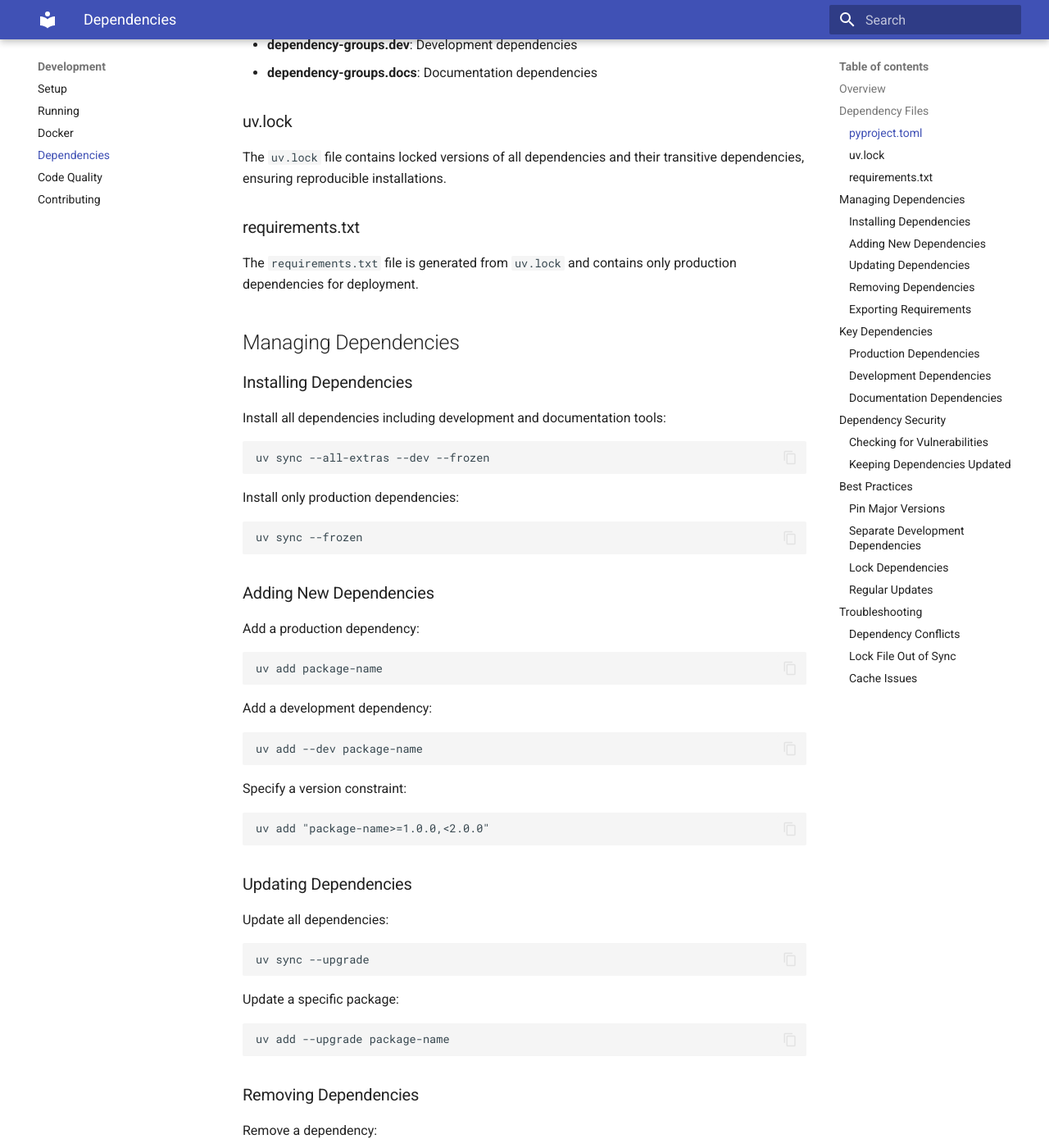
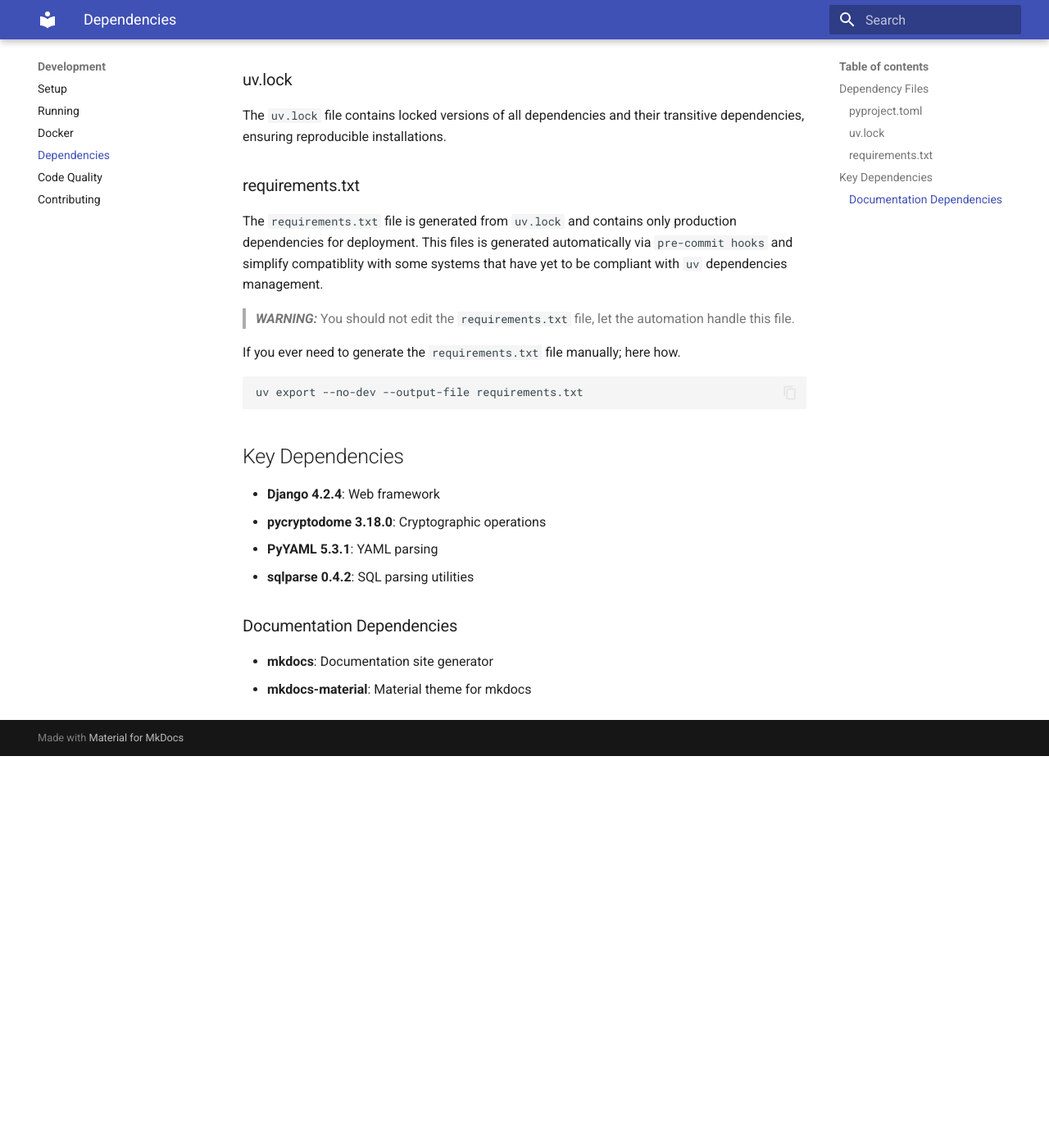
Before and after one commit to mighty-muffin/insecure-banking, an MkDocs documentation site: the page built from docs/development/dependencies.md, in a window 1280 px wide and 1400 px high, scrolled down 500 px. Shown: the whole window at 82% size. Built offline with MkDocs 1.6.1 and Material for MkDocs 9.7.7, drawn with Linux system fonts in a browser that asks for light colours; after the commit the page ends 1422 px from its top, so only the background shows below that; some of the changed text lies outside the part shown.

Commit message:
docs: rework the whole things

````diff
--- a/docs/development/dependencies.md
+++ b/docs/development/dependencies.md
@@ -1,6 +1,4 @@
 # Dependency Management
-
-## Overview
 
 This project uses `uv` for Python package management and dependency resolution. Dependencies are defined in `pyproject.toml` and locked in `uv.lock`.
 
@@ -20,69 +18,11 @@
 
 ### requirements.txt
 
-The `requirements.txt` file is generated from `uv.lock` and contains only production dependencies for deployment.
+The `requirements.txt` file is generated from `uv.lock` and contains only production dependencies for deployment.  This files is generated automatically via `pre-commit hooks` and simplify compatiblity with some systems that have yet to be compliant with `uv` dependencies management.
 
-## Managing Dependencies
+> **_WARNING:_**  You should not edit the `requirements.txt` file, let the automation handle this file.
 
-### Installing Dependencies
-
-Install all dependencies including development and documentation tools:
-
-```bash
-uv sync --all-extras --dev --frozen
-```
-
-Install only production dependencies:
-
-```bash
-uv sync --frozen
-```
-
-### Adding New Dependencies
-
-Add a production dependency:
-
-```bash
-uv add package-name
-```
-
-Add a development dependency:
-
-```bash
-uv add --dev package-name
-```
-
-Specify a version constraint:
-
-```bash
-uv add "package-name>=1.0.0,<2.0.0"
-```
-
-### Updating Dependencies
-
-Update all dependencies:
-
-```bash
-uv sync --upgrade
-```
-
-Update a specific package:
-
-```bash
-uv add --upgrade package-name
-```
-
-### Removing Dependencies
-
-Remove a dependency:
-
-```bash
-uv remove package-name
-```
-
-### Exporting Requirements
-
-Export production dependencies to requirements.txt:
+If you ever need to generate the `requirements.txt` file manually; here how.
 
 ```bash
 uv export --no-dev --output-file requirements.txt
@@ -90,89 +30,12 @@
 
 ## Key Dependencies
 
-### Production Dependencies
-
 - **Django 4.2.4**: Web framework
 - **pycryptodome 3.18.0**: Cryptographic operations
 - **PyYAML 5.3.1**: YAML parsing
 - **sqlparse 0.4.2**: SQL parsing utilities
 
-### Development Dependencies
-
-- **pytest**: Testing framework
-- **pytest-django**: Django testing support
-- **pytest-cov**: Coverage reporting
-- **pytest-playwright**: Browser automation for E2E tests
-- **ruff**: Fast Python linter and formatter
-- **bandit**: Security linter
-- **pre-commit**: Git hooks for code quality
-
 ### Documentation Dependencies
 
 - **mkdocs**: Documentation site generator
 - **mkdocs-material**: Material theme for mkdocs
-
-## Dependency Security
-
-### Checking for Vulnerabilities
-
-Check dependencies for known security vulnerabilities using available security tools.
-
-### Keeping Dependencies Updated
-
-Regularly update dependencies to receive security patches:
-
-1. Review changelogs for breaking changes
-2. Run `uv sync --upgrade`
-3. Run the test suite to verify compatibility
-4. Commit the updated lockfile
-
-## Best Practices
-
-### Pin Major Versions
-
-Use version constraints to prevent breaking changes:
-
-```toml
-dependencies = [
-    "django>=4.2.0,<5.0.0",
-]
-```
-
-### Separate Development Dependencies
-
-Keep development dependencies separate from production dependencies to minimize deployment size.
-
-### Lock Dependencies
-
-Always commit `uv.lock` to ensure all team members use identical dependency versions.
-
-### Regular Updates
-
-Schedule regular dependency updates to stay current with security patches.
-
-## Troubleshooting
-
-### Dependency Conflicts
-
-If you encounter dependency conflicts:
-
-1. Review the error message to identify conflicting packages
-2. Check if version constraints are too restrictive
-3. Consider updating conflicting packages together
-
-### Lock File Out of Sync
-
-If the lock file is out of sync with `pyproject.toml`:
-
-```bash
-uv sync
-```
-
-### Cache Issues
-
-Clear the uv cache if experiencing persistent issues:
-
-```bash
-uv cache clean
-```
````
Also changed, not shown: README.md (+5 -5 lines), docs/architecture/overview.md (+2 -2 lines), docs/development/docker.md (+13 -85 lines), docs/development/running.md (+11 -84 lines), docs/development/setup.md (+13 -46 lines), docs/testing/overview.md (+2 -2 lines), pyproject.toml (+4 -4 lines), requirements.txt (+6 -6 lines), 2 other files.
